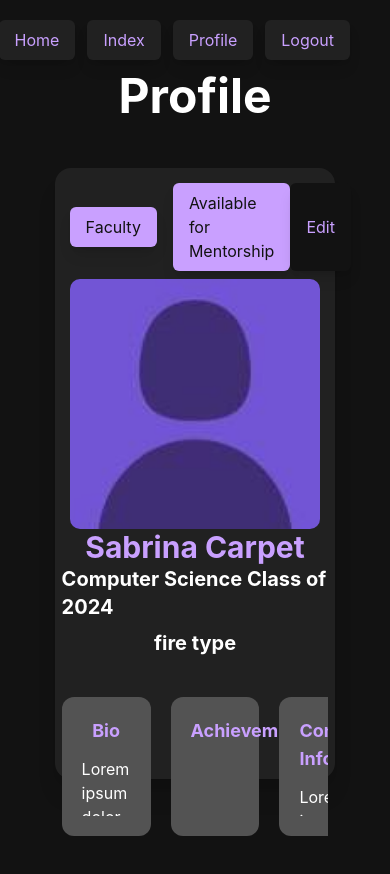
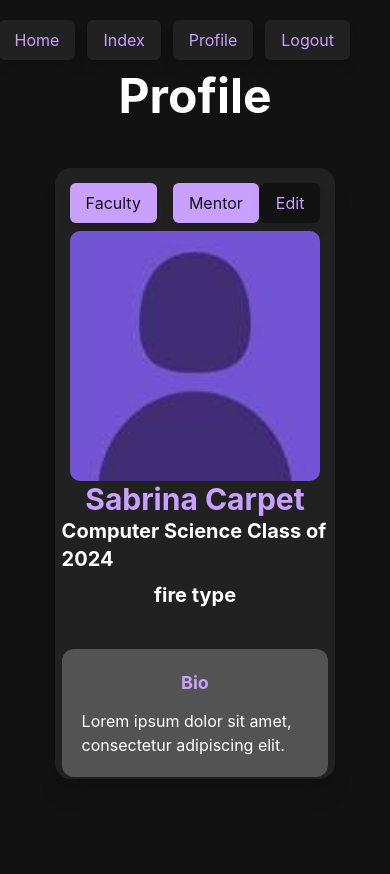
Before and after one commit to jxhnmo/SlingHealthAlumniTracker, a Next.js app in the folder frontend/: page /profile in a window 390 px wide. After the commit the page ends 844 px from the top, so only its background shows below. Built offline with nearby package versions, Linux system fonts and the light colour scheme.

Commit message:
- vertical stacking boxes for mobile view - changed Available for Mentorship to 'Mentor'

```diff
--- a/frontend/src/pages/profile.tsx
+++ b/frontend/src/pages/profile.tsx
@@ -158,7 +158,7 @@ const Profile: React.FC = () => {
           <h1 className="text-center text-5xl font-bold text-white">Profile</h1>
         </div>
 
-        <div className="w-[80%] h-[80%] bg-[--dark2] rounded-2xl shadow-xl p-[2%] flex flex-col">
+        <div className="w-[80%] h-[80%] bg-[--dark2] rounded-2xl shadow-xl p-[2%] flex flex-col overflow-y-auto overflow-x-hidden relative">
           <div className="w-full flex justify-between p-2">
             <div className="flex items-center gap-4">
               <div className="flex items-center gap-2">
@@ -213,7 +213,7 @@ const Profile: React.FC = () => {
               ) : (
                 editedUser.faculty && (
                   <div className="px-4 py-2 bg-[--popcol] text-[--background] rounded-md shadow-lg">
-                    Available for Mentorship
+                    Mentor
                   </div>
                 )
               )}
@@ -357,8 +357,8 @@ const Profile: React.FC = () => {
             </div>
 
             {/* bio, achievements, contact */}
-            <div className="w-full h-[100%] bg-[] flex justify-between gap-5 mb-10 overflow-y-auto">
-              <div className="w-1/3 h-[full] bg-[--grey1] rounded-xl p-5 text-white flex flex-col">
+            <div className="w-full h-[100%] bg-[] flex flex-col justify-between gap-5 mb-10 overflow-y-auto md:flex-row">
+              <div className="w-full md:w-1/3 h-[full] bg-[--grey1] rounded-xl p-5 text-white flex flex-col">
                 <h3 className="text-lg font-bold mb-3 text-center text-[--popcol]">
                   Bio
                 </h3>
@@ -378,7 +378,7 @@ const Profile: React.FC = () => {
                 </div>
               </div>
 
-              <div className="w-1/3 h-[full] bg-[--grey1] rounded-xl p-5 text-white flex flex-col">
+              <div className="w-full md:w-1/3 h-[full] bg-[--grey1] rounded-xl p-5 text-white flex flex-col">
                 <h3 className="text-lg font-bold mb-3 text-center text-[--popcol]">
                   Achievements
                 </h3>
@@ -498,7 +498,7 @@ const Profile: React.FC = () => {
                 </div>
               </div>
 
-              <div className="w-1/3 h-[full] bg-[--grey1] rounded-xl p-5 text-white flex flex-col">
+              <div className="w-full md:w-1/3 h-[full] bg-[--grey1] rounded-xl p-5 text-white flex flex-col">
                 <h3 className="text-lg font-bold mb-3 text-center text-[--popcol]">
                   Contact Information
                 </h3>
```
